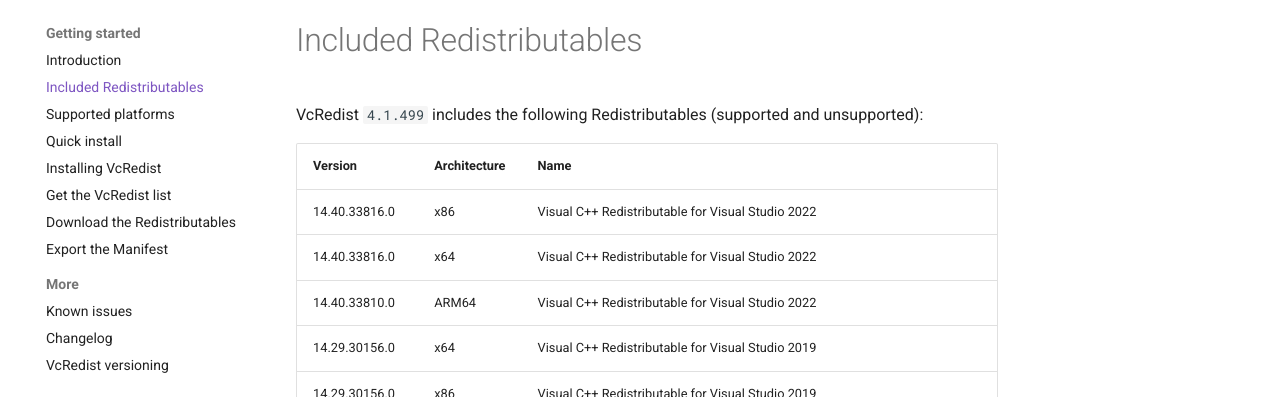
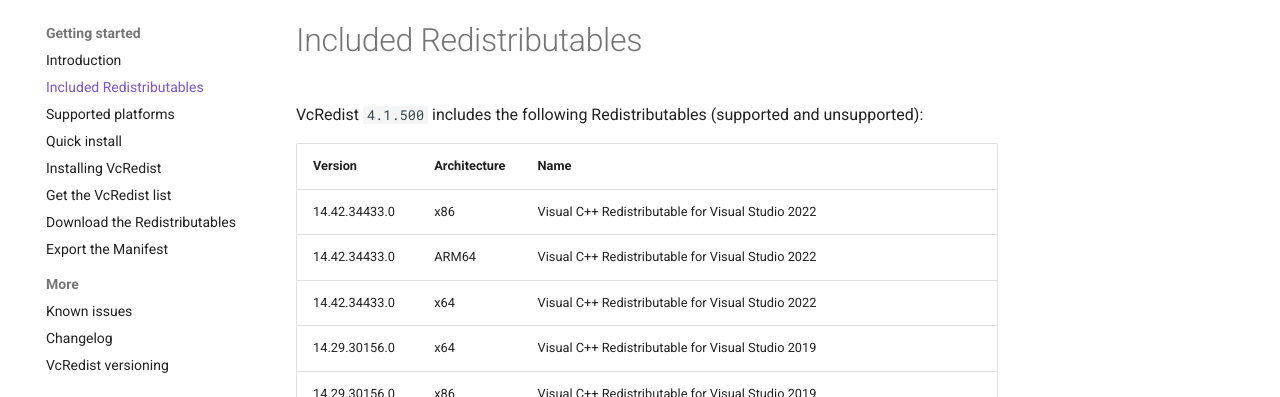
Before and after one commit to aaronparker/vcredist, an MkDocs documentation site: the page built from docs/versions.md, in a window 1280 px wide and 900 px high. Shown: the part 126-523 px from the top of the window. Built offline with MkDocs 1.6.1 and Material for MkDocs 9.7.7, drawn with Linux system fonts in a browser that asks for light colours; comment, search, counter and statistics services are not loaded.

Commit message:
Update module 4.1.500

```diff
--- a/docs/versions.md
+++ b/docs/versions.md
@@ -1,12 +1,12 @@
 # Included Redistributables
 
-VcRedist `4.1.499` includes the following Redistributables (supported and unsupported):
+VcRedist `4.1.500` includes the following Redistributables (supported and unsupported):
 
 | Version        | Architecture | Name                                                                       |
 | -------------- | ------------ | -------------------------------------------------------------------------- |
-| 14.40.33816.0  | x86          | Visual C++ Redistributable for Visual Studio 2022                          |
-| 14.40.33816.0  | x64          | Visual C++ Redistributable for Visual Studio 2022                          |
-| 14.40.33810.0  | ARM64        | Visual C++ Redistributable for Visual Studio 2022                          |
+| 14.42.34433.0  | x86          | Visual C++ Redistributable for Visual Studio 2022                          |
+| 14.42.34433.0  | ARM64        | Visual C++ Redistributable for Visual Studio 2022                          |
+| 14.42.34433.0  | x64          | Visual C++ Redistributable for Visual Studio 2022                          |
 | 14.29.30156.0  | x64          | Visual C++ Redistributable for Visual Studio 2019                          |
 | 14.29.30156.0  | x86          | Visual C++ Redistributable for Visual Studio 2019                          |
 | 14.16.27052.0  | x86          | Visual C++ Redistributable for Visual Studio 2017                          |
```
Also changed, not shown: docs/changelog.md (+1 -1 lines), 1 other file.
